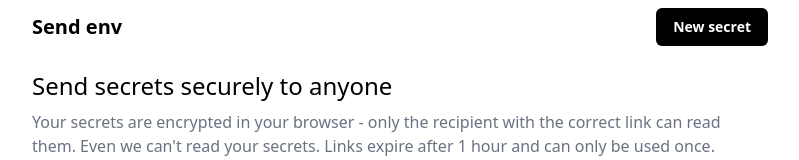
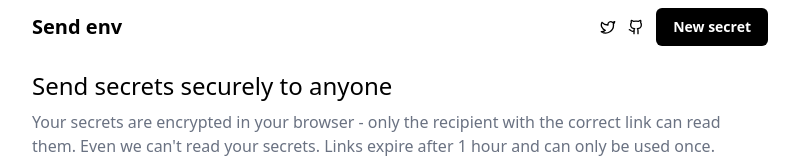
Before and after one commit to kasperaamodt/sendenv, a SvelteKit app: page / in a window 1280 px wide. Shown: the top 160 px of the page, without its empty margins (240-1039 px from the left). Built offline with nearby package versions, Linux system fonts and the light colour scheme.

Commit message:
twitter and gh links

```diff
--- a/src/components/header.svelte
+++ b/src/components/header.svelte
@@ -5,7 +5,53 @@
 <header class="mx-auto flex max-w-3xl items-center justify-between px-4 py-2">
 	<a href="/" class="text-xl font-semibold">Send env</a>
 
-	<a href="/">
-		<Button>New secret</Button>
-	</a>
+	<nav class="flex items-center gap-3">
+		<a
+			href="https://twitter.com/kasperaamodt"
+			target="_blank"
+			rel="noreferrer"
+			aria-label="GitHub repo"
+		>
+			<svg
+				xmlns="http://www.w3.org/2000/svg"
+				width="24"
+				height="24"
+				viewBox="0 0 24 24"
+				fill="none"
+				stroke="currentColor"
+				stroke-width="2"
+				stroke-linecap="round"
+				stroke-linejoin="round"
+				class="size-4"
+				><path
+					d="M22 4s-.7 2.1-2 3.4c1.6 10-9.4 17.3-18 11.6 2.2.1 4.4-.6 6-2C3 15.5.5 9.6 3 5c2.2 2.6 5.6 4.1 9 4-.9-4.2 4-6.6 7-3.8 1.1 0 3-1.2 3-1.2z"
+				/></svg
+			>
+		</a>
+		<a
+			href="https://github.com/kasperaamodt/sendenv"
+			target="_blank"
+			rel="noreferrer"
+			aria-label="GitHub repo"
+		>
+			<svg
+				width="24"
+				height="24"
+				viewBox="0 0 24 24"
+				fill="none"
+				stroke="currentColor"
+				stroke-width="2"
+				stroke-linecap="round"
+				stroke-linejoin="round"
+				class="size-4"
+				><path
+					d="M15 22v-4a4.8 4.8 0 0 0-1-3.5c3 0 6-2 6-5.5.08-1.25-.27-2.48-1-3.5.28-1.15.28-2.35 0-3.5 0 0-1 0-3 1.5-2.64-.5-5.36-.5-8 0C6 2 5 2 5 2c-.3 1.15-.3 2.35 0 3.5A5.403 5.403 0 0 0 4 9c0 3.5 3 5.5 6 5.5-.39.49-.68 1.05-.85 1.65-.17.6-.22 1.23-.15 1.85v4"
+				/><path d="M9 18c-4.51 2-5-2-7-2" /></svg
+			>
+		</a>
+
+		<a href="/">
+			<Button>New secret</Button>
+		</a>
+	</nav>
 </header>
```
